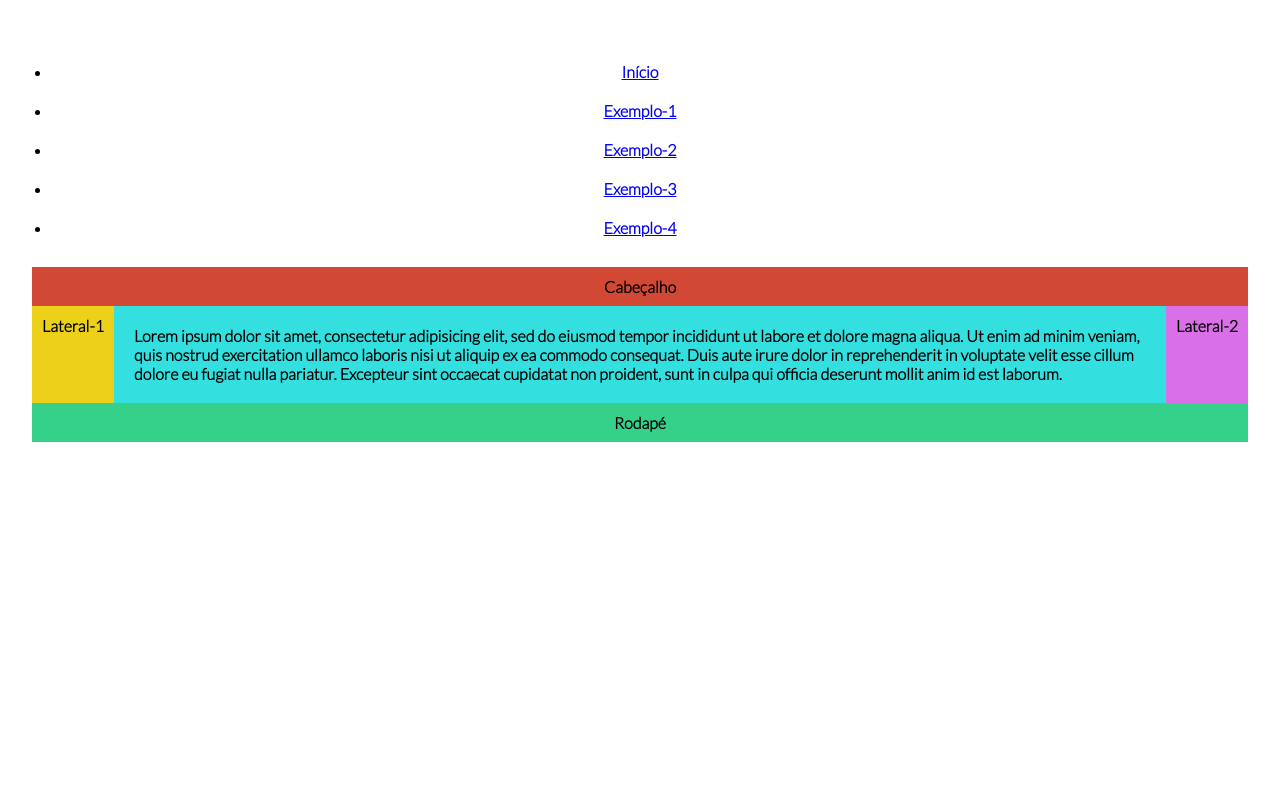
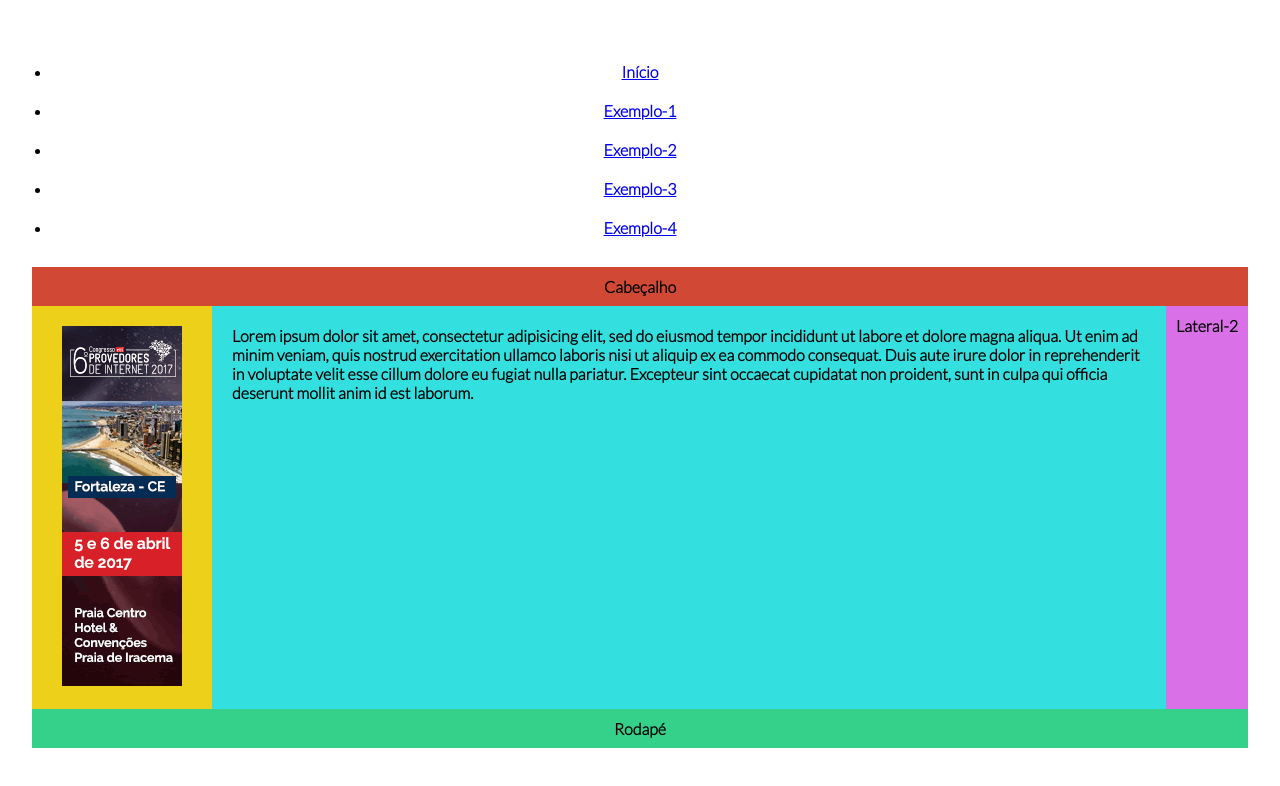
Before and after one commit to 1TDSU/exemplo-javascript, a plain HTML site: page ex-04-js.html in a window 1280 px wide. Drawn offline with Linux system fonts and the light colour scheme.

Commit message:
Banner 1 finalizado!

```diff
--- a/ex-04-js.html
+++ b/ex-04-js.html
@@ -24,7 +24,7 @@
        <p>Lorem ipsum dolor sit amet, consectetur adipisicing elit, sed do eiusmod tempor incididunt ut labore et dolore magna aliqua. Ut enim ad minim veniam, quis nostrud exercitation ullamco laboris nisi ut aliquip ex ea commodo consequat. Duis aute irure dolor in reprehenderit in voluptate velit esse cillum dolore eu fugiat nulla pariatur. Excepteur sint occaecat cupidatat non proident, sunt in culpa qui officia deserunt mollit anim id est laborum.</p>
 
      </section>
-         <aside class="lateral lateral-1">Lateral-1</aside>
+         <aside class="lateral lateral-1"><a id="img-1" href=""><img id="lateral1" src=""></a></aside>
          <aside class="lateral lateral-2">Lateral-2</aside>
          <footer class="rodape">Rodapé</footer>
 
--- a/js/ex-01.js
+++ b/js/ex-01.js
@@ -5,7 +5,20 @@
   Mais algumas palavras!!!
 */
 
+banner2();
 
 function banner1(){
-  document.getElementById('id').src = "";
+  document.getElementById('lateral1').src = "./img/banner-1.gif";
+  document.getElementById('img-1').href = "http://pudim.com.br";
+  setTimeout("banner2()", 4000);
 }
+function banner2(){
+  document.getElementById('lateral1').src = "./img/banner-2.gif";
+  document.getElementById('img-1').href = "https://fontawesome.com/";
+  setTimeout("banner3()", 3000);
+}
+function banner3(){
+  document.getElementById('lateral1').src = "./img/banner-3.gif";
+  document.getElementById('img-1').href = "https://unsplash.com/t/business-work";
+  setTimeout("banner1()", 3000);
+}
```
